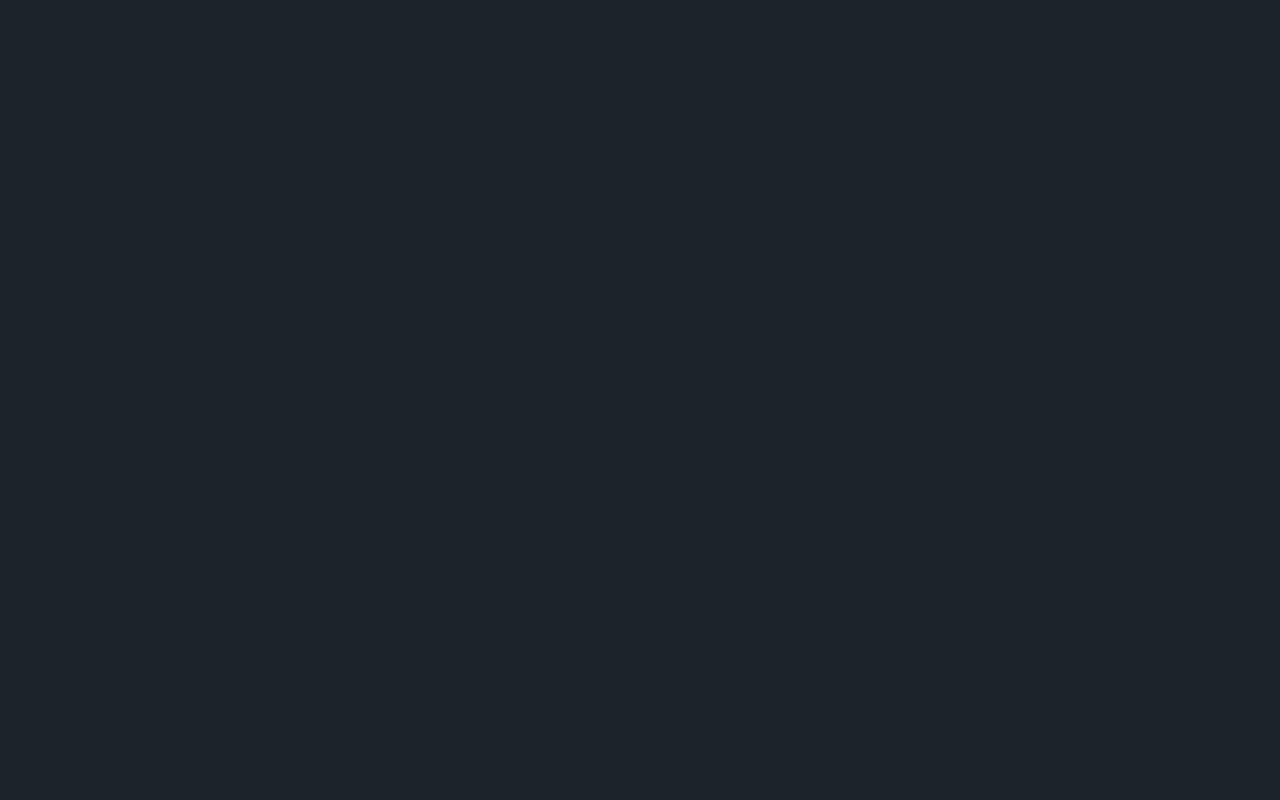
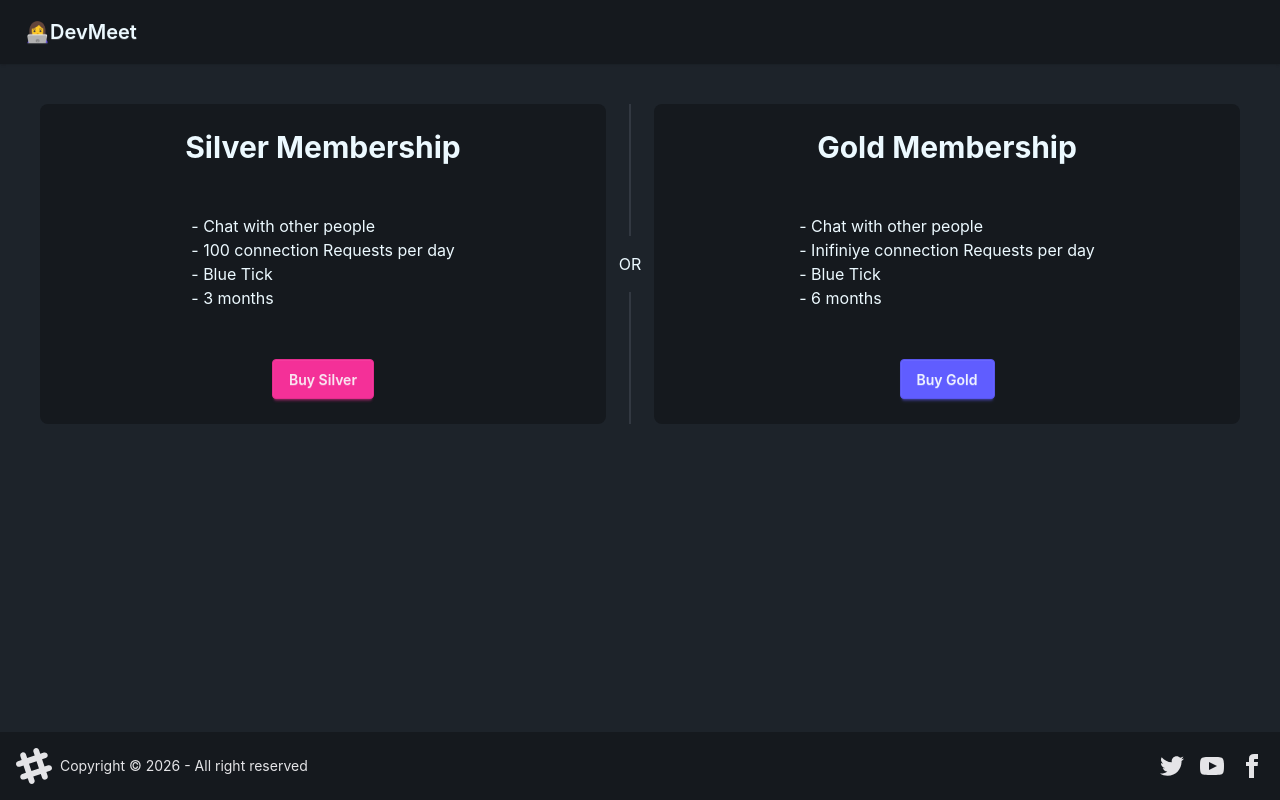
Before and after one commit to meghasharma123/DevMeet_web, a React (Vite) app: page /premium in a window 1280 px wide. Before the commit this address had no page. Built offline with nearby package versions, Linux system fonts and the light colour scheme; no server answers; the HTML template or start-up script is replaced by a standard one.

Commit message:
premium subscription screen added

```diff
--- a/index.html
+++ b/index.html
@@ -4,6 +4,7 @@
     <meta charset="UTF-8" />
     <link rel="icon" type="image/jpg" href="/icon.jpg" />
     <meta name="viewport" content="width=device-width, initial-scale=1.0" />
+    <script src="https://checkout.razorpay.com/v1/checkout.js"></script>
     <title>Devmeet</title>
   </head>
   <body>
--- a/src/App.tsx
+++ b/src/App.tsx
@@ -7,6 +7,7 @@
 import Profile from "./Component/Profile";
 import Connections from "./Component/Connections/UserConnections";
 import UserConnectReq from "./Component/Connections/UserConnectReq";
+import Premium from "./Component/Premium";
 
 function App() {
   return (
@@ -15,6 +16,7 @@
         <Route path="/" element={<Body />}>
           <Route path="/" element={<Feed />} />
           <Route path="/profile" element={<Profile />} />
+          <Route path="/premium" element={<Premium />} />
           <Route path="/connections" element={<Connections />} />
           <Route path="/requests" element={<UserConnectReq />} />
           <Route path="/login" element={<Login />} />
--- a/src/Component/NavBar.tsx
+++ b/src/Component/NavBar.tsx
@@ -54,6 +54,9 @@
                 <Link to="/requests">Requests</Link>
               </li>
               <li>
+                <Link to="/premium">Premium</Link>
+              </li>
+              <li>
                 <button onClick={() => handleLogOut()}>Logout</button>
               </li>
             </ul>
--- /dev/null
+++ b/src/Component/Premium.tsx
@@ -0,0 +1,93 @@
+import axios from "axios";
+import { useEffect, useState } from "react";
+import { BASE_URL } from "../util/constants";
+
+const Premium = () => {
+  const [isUserPremium, setIsUserPremium] = useState(false);
+  useEffect(() => {
+    verifyPremiumUser();
+  }, []);
+
+  const verifyPremiumUser = async () => {
+    const res = await axios.get(BASE_URL + "/premium/verify", {
+      withCredentials: true,
+    });
+
+    if (res.data.isPremium) {
+      setIsUserPremium(true);
+    }
+  };
+
+  const handleBuyClick = async (type:string) => {
+    const order = await axios.post(
+      BASE_URL + "/payment/create",
+      {
+        membershipType: type,
+      },
+      { withCredentials: true }
+    );
+
+    const { amount, keyId, currency, notes, orderId } = order.data;
+
+    const options = {
+      key: keyId,
+      amount,
+      currency,
+      name: "Dev Tinder",
+      description: "Connect to other developers",
+      order_id: orderId,
+      prefill: {
+        name: notes.firstName + " " + notes.lastName,
+        email: notes.emailId,
+        contact: "9999999999",
+      },
+      theme: {
+        color: "#F37254",
+      },
+      handler: verifyPremiumUser,
+    };
+
+    const rzp = new window.Razorpay(options);
+    rzp.open();
+  };
+  return isUserPremium ? (
+    "You're are already a premium user"
+  ) : (
+    <div className="m-10">
+      <div className="flex w-full">
+        <div className="card bg-base-300 rounded-box grid h-80 grow place-items-center">
+          <h1 className="font-bold text-3xl">Silver Membership</h1>
+          <ul>
+            <li> - Chat with other people</li>
+            <li> - 100 connection Requests per day</li>
+            <li> - Blue Tick</li>
+            <li> - 3 months</li>
+          </ul>
+          <button
+            onClick={() => handleBuyClick("silver")}
+            className="btn btn-secondary"
+          >
+            Buy Silver
+          </button>
+        </div>
+        <div className="divider divider-horizontal">OR</div>
+        <div className="card bg-base-300 rounded-box grid h-80 grow place-items-center">
+          <h1 className="font-bold text-3xl">Gold Membership</h1>
+          <ul>
+            <li> - Chat with other people</li>
+            <li> - Inifiniye connection Requests per day</li>
+            <li> - Blue Tick</li>
+            <li> - 6 months</li>
+          </ul>
+          <button
+            onClick={() => handleBuyClick("gold")}
+            className="btn btn-primary"
+          >
+            Buy Gold
+          </button>
+        </div>
+      </div>
+    </div>
+  );
+};
+export default Premium;
--- a/src/util/constants.ts
+++ b/src/util/constants.ts
@@ -1 +1,2 @@
+// export const BASE_URL = `http://localhost:3000`;
 export const BASE_URL = `/api`;
```
